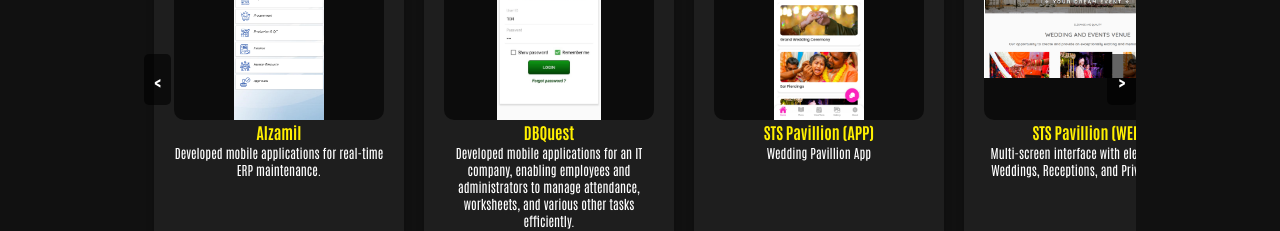
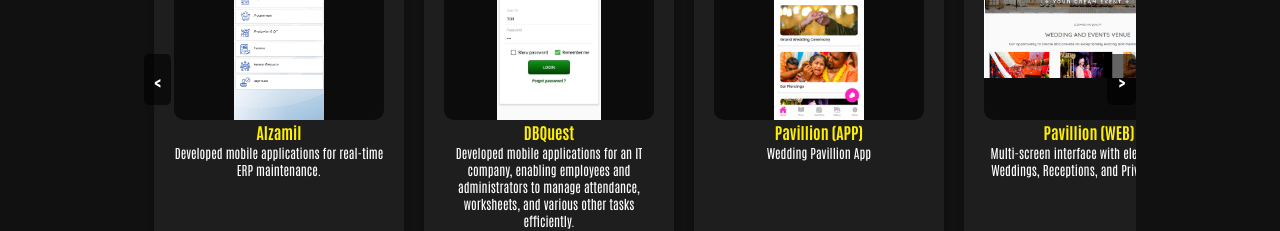
Before and after one commit to Pradeep-848/Portfolio, a React (Vite) app: page /projects in a window 1280 px wide. Shown: the part 1300-1531 px from the top of the page. Built offline with nearby package versions, Linux system fonts and the light colour scheme.

Commit message:
Update Projects.jsx

```diff
--- a/src/pages/Projects.jsx
+++ b/src/pages/Projects.jsx
@@ -12,8 +12,8 @@ import weather from '../assets/projects/weather.png'
 const projectsData = [
   { id: 1, title: 'Alzamil', description: 'Developed mobile applications for real-time ERP maintenance.', img: aztracon, link: 'https://play.google.com/store/search?q=al+zamil+app&c=apps&hl=en'  },
   { id: 2, title: 'DBQuest', description: 'Developed mobile applications for an IT company, enabling employees and administrators to manage attendance, worksheets, and various other tasks efficiently.', img: dbquest  },
-  { id: 3, title: 'STS Pavillion (APP)', description: 'Wedding Pavillion App', img: stsapp },
-  { id: 4, title: 'STS Pavillion (WEB)', description: 'Multi-screen interface with elegant UI for Weddings, Receptions, and Private Events', img: stsweb, link: 'https://stsmahal-web.vercel.app/' },
+  { id: 3, title: 'Pavillion (APP)', description: 'Wedding Pavillion App', img: stsapp },
+  { id: 4, title: 'Pavillion (WEB)', description: 'Multi-screen interface with elegant UI for Weddings, Receptions, and Private Events', img: stsweb, link: 'https://stsmahal-web.vercel.app/' },
   { id: 5, title: 'Smartbot', description: 'ChatGpt Clone', img: smartbot, link: 'https://drive.google.com/file/d/1WMQ4aKaYmEA2VbteG001lX684j0GIL7Q/view?usp=drive_link'  },
   { id: 6, title: 'Weather App', description: 'Weather app providing current weather and forecast with cities-based search', img: weather, link: 'https://weather-app-smoky-chi.vercel.app/' },
   //{ id: 3, title: 'Vintage Spare Parts', description: 'Vintage Spare Parts specializes in sourcing, restoring, and providing authentic, high-quality spare parts for classic vehicles.', img: vintage },
```
